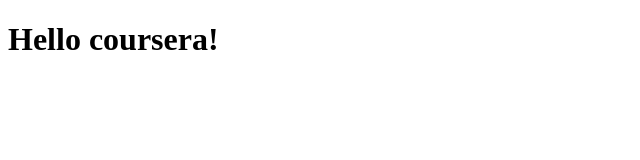
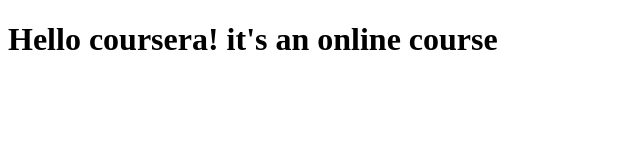
Before and after one commit to Orathai/coursera-test, a plain HTML site: page site/index.html in a window 1280 px wide. Shown: the whole page, without its empty margins (0-640 px from the left). Drawn offline with Linux system fonts and the light colour scheme.

Commit message:
small addition to our content

```diff
--- a/site/index.html
+++ b/site/index.html
@@ -4,7 +4,7 @@
 	<title>Hello coursera</title>
 </head>
 <body>
-	<h1>Hello coursera!</h1>
+	<h1>Hello coursera! it's an online course</h1>
 
 </body>
 </html>
```
